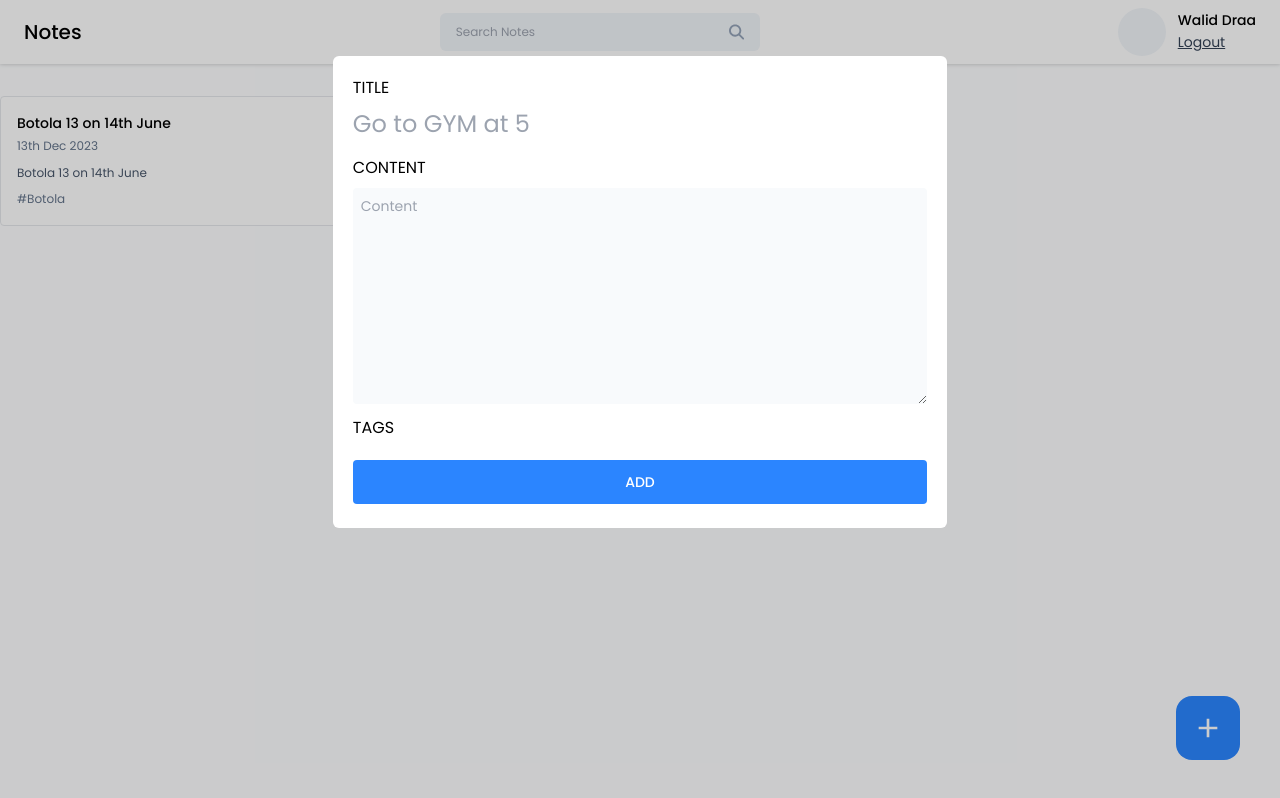
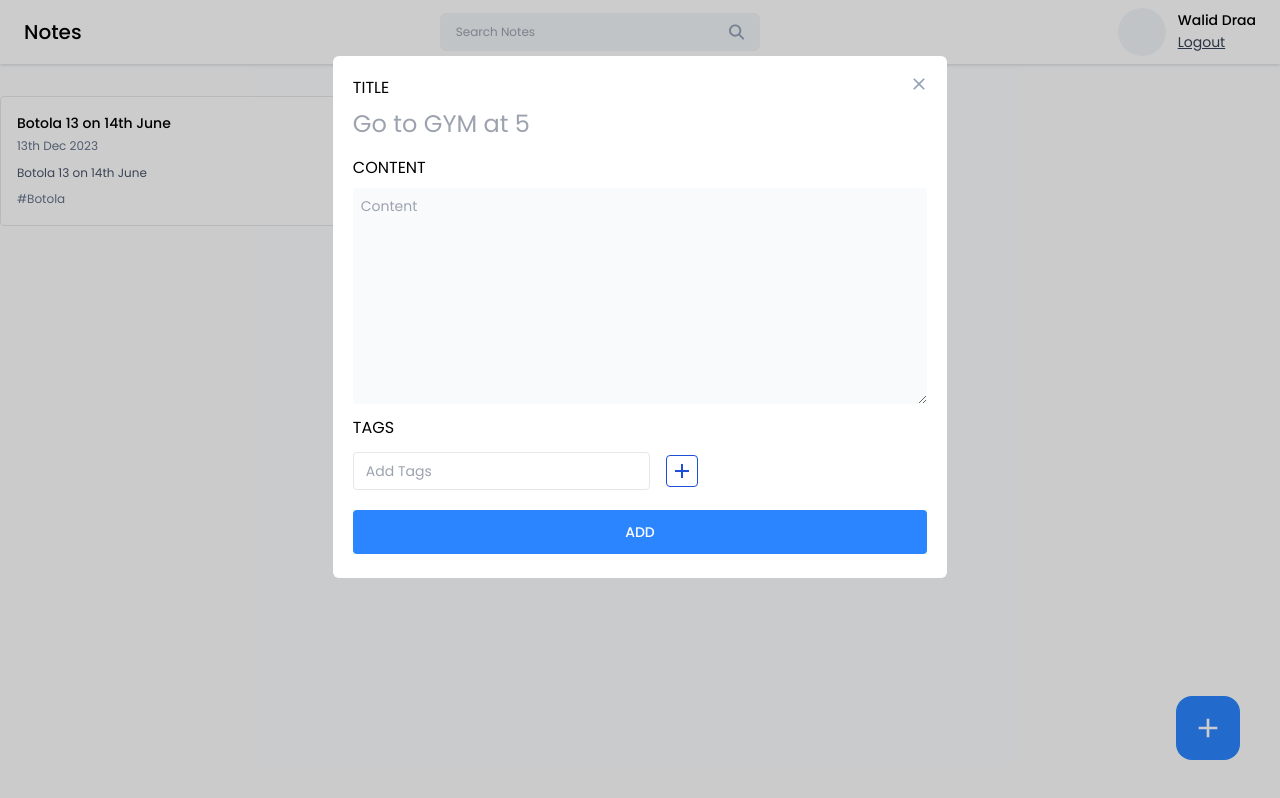
Before and after one commit to wa1ead/MERN-Notes-App, a React (Vite) app in the folder frontend/notes-app/: page /dashboard in a window 1280 px wide. Both pictures are taken after a click on the button 1208 px from the left and 728 px from the top of the page. Built offline with nearby package versions, Linux system fonts and the light colour scheme.

Commit message:
tag input component

```diff
--- /dev/null
+++ b/frontend/notes-app/src/components/input/TagInput.jsx
@@ -0,0 +1,72 @@
+import React, { useState } from "react";
+import { MdAdd, MdClose } from "react-icons/md";
+
+const TagInput = ({ tags, setTags }) => {
+  const [inputValue, setInputValue] = useState("");
+
+  const handleInputChange = (e) => {
+    setInputValue(e.target.value);
+  };
+
+  const addNewTag = () => {
+    if (inputValue.trim() !== "") {
+      setTags([...tags, inputValue.trim()]);
+      setInputValue("");
+    }
+  };
+
+  const handleKeyDown = (e) => {
+    if (e.key === "Enter") {
+      addNewTag();
+    }
+  };
+
+  const handleRemoveTag = (tagToRemove) => {
+    setTags(tags.filter((tag) => tag !== tagToRemove));
+  };
+
+  return (
+    <div>
+      {tags?.length > 0 && (
+        <div className="flex items-center gap-2 mt-2 flex-wrap">
+          {tags.map((tag, index) => (
+            <span
+              key={index}
+              className="flex items-center gap-2 text-sm text-slate-900 bg-slate-100 px-3 py-1 rounded"
+            >
+              # {tag}
+              <button
+                onClick={() => {
+                  handleRemoveTag(tag);
+                }}
+              >
+                <MdClose className="" />
+              </button>
+            </span>
+          ))}
+        </div>
+      )}
+
+      <div className="flex items-center gap-4 mt-3">
+        <input
+          className="text-sm bg-transparent border px-3 py-2 rounded outline-none"
+          placeholder="Add Tags"
+          type="text"
+          value={inputValue}
+          onChange={handleInputChange}
+          onKeyDown={handleKeyDown}
+        />
+        <button
+          className="w-8 h-8 flex items-center justify-center border rounded border-blue-700 hover:bg-blue-700"
+          onClick={() => {
+            addNewTag();
+          }}
+        >
+          <MdAdd className="text-2xl text-blue-700 hover:text-white" />
+        </button>
+      </div>
+    </div>
+  );
+};
+
+export default TagInput;
--- a/frontend/notes-app/src/pages/Home/AddEditNotes.jsx
+++ b/frontend/notes-app/src/pages/Home/AddEditNotes.jsx
@@ -1,14 +1,48 @@
-import React from "react";
+import React, { useState } from "react";
+import { MdClose } from "react-icons/md";
+import TagInput from "../../components/input/TagInput";
 
-const AddEditNotes = () => {
+const AddEditNotes = ({ noteData, type, onClose }) => {
+  const [title, setTitle] = useState("");
+  const [content, setContent] = useState("");
+  const [tags, setTags] = useState([]);
+  const [error, setError] = useState(null);
+
+  const handleAddNote = () => {
+    if (!title) {
+      setError("Please enter the Title");
+      return;
+    }
+    if (!content) {
+      setError("Please enter Content");
+      return;
+    }
+    setError("");
+
+    if (type === "edit") {
+      editNote();
+    } else {
+      addNewNote();
+    }
+  };
+
   return (
-    <div>
+    <div className="relative">
+      <button
+        className="w-10 h-10 rounded-full flex items-center justify-center absolute -top-3 -right-3 hover:bg-slate-50"
+        onClick={onClose}
+      >
+        <MdClose className="text-xl text-slate-400" />
+      </button>
+
       <div className="flex flex-col gap-2">
         <label className="input-label">TITLE</label>
         <input
           type="text"
           className="text-2xl text-slate-950 outline-none"
           placeholder="Go to GYM at 5"
+          value={title}
+          onChange={(target) => setTitle(target.value)}
         />
       </div>
       <div className="flex flex-col gap-2 mt-4">
@@ -18,12 +52,21 @@
           className="text-sm text-slate-950 bg-slate-50 p-2 outline-none rounded"
           rows={10}
           placeholder="Content"
+          value={content}
+          onChange={(target) => setContent(target.value)}
         />
       </div>
       <div className="mt-3">
         <label className="input-label">TAGS</label>
+        <TagInput tags={tags} setTags={setTags} />
       </div>
-      <button className="btn-primary font-medium mt-5 p-3" onClick={() => {}}>
+
+      {error && <p className="text-xs text-red-500 pt-4">{error}</p>}
+
+      <button
+        className="btn-primary font-medium mt-5 p-3"
+        onClick={handleAddNote}
+      >
         ADD
       </button>
     </div>
--- a/frontend/notes-app/src/pages/Home/Home.jsx
+++ b/frontend/notes-app/src/pages/Home/Home.jsx
@@ -49,7 +49,17 @@
         contentLabel=""
         className="w-[48%] max-h-3/4 bg-white mx-auto mt-14 p-5 overfolw-scroll rounded-md"
       >
-        <AddEditNotes />
+        <AddEditNotes
+          type={openAddEditModal.type}
+          noteData={openAddEditModal.data}
+          onClose={() => {
+            setOpenAddEditModal({
+              isShown: false,
+              type: "add",
+              data: null,
+            });
+          }}
+        />
       </Modal>
     </>
   );
```
Also changed, not shown: frontend/notes-app/.eslintrc.cjs.
